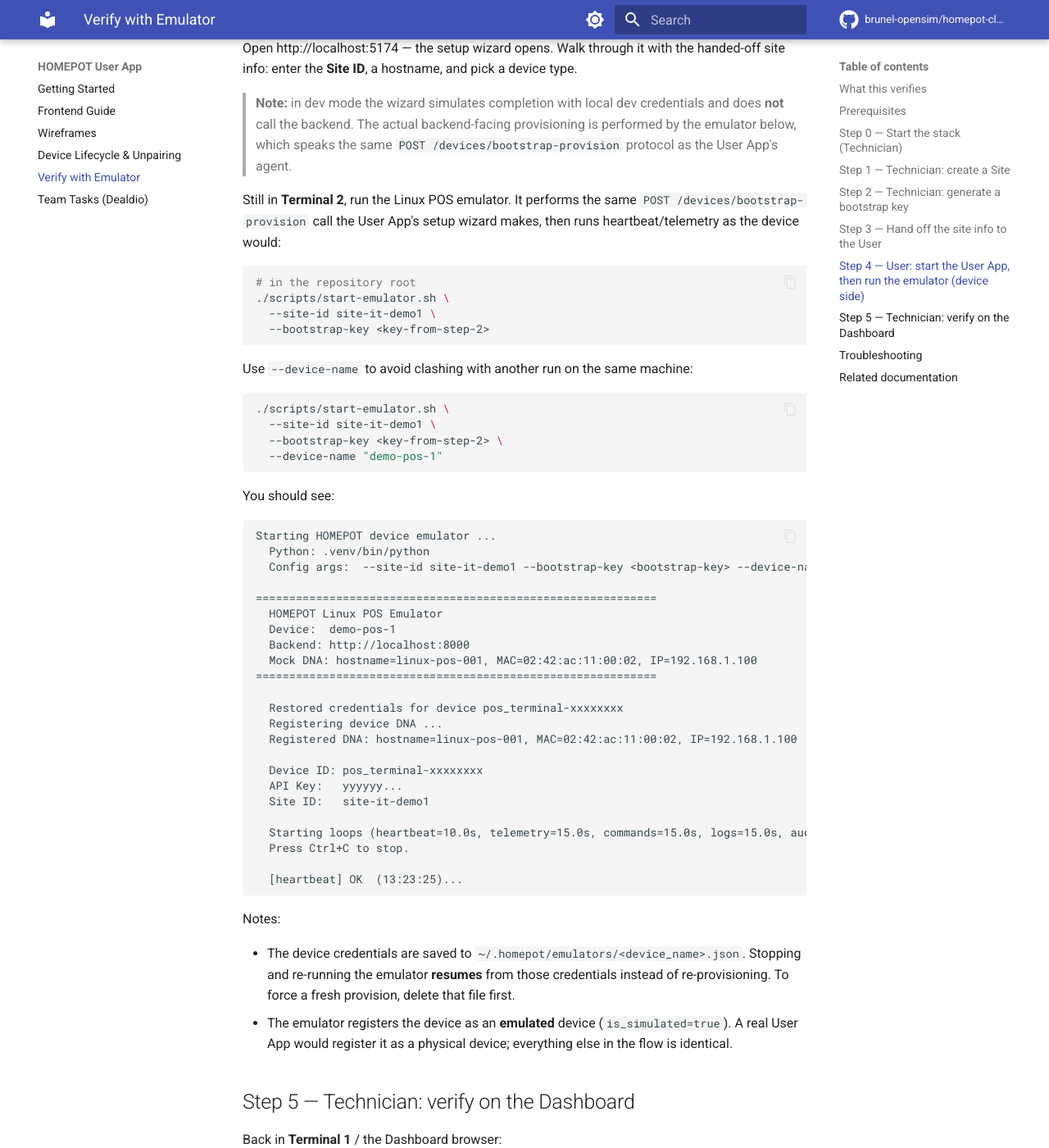
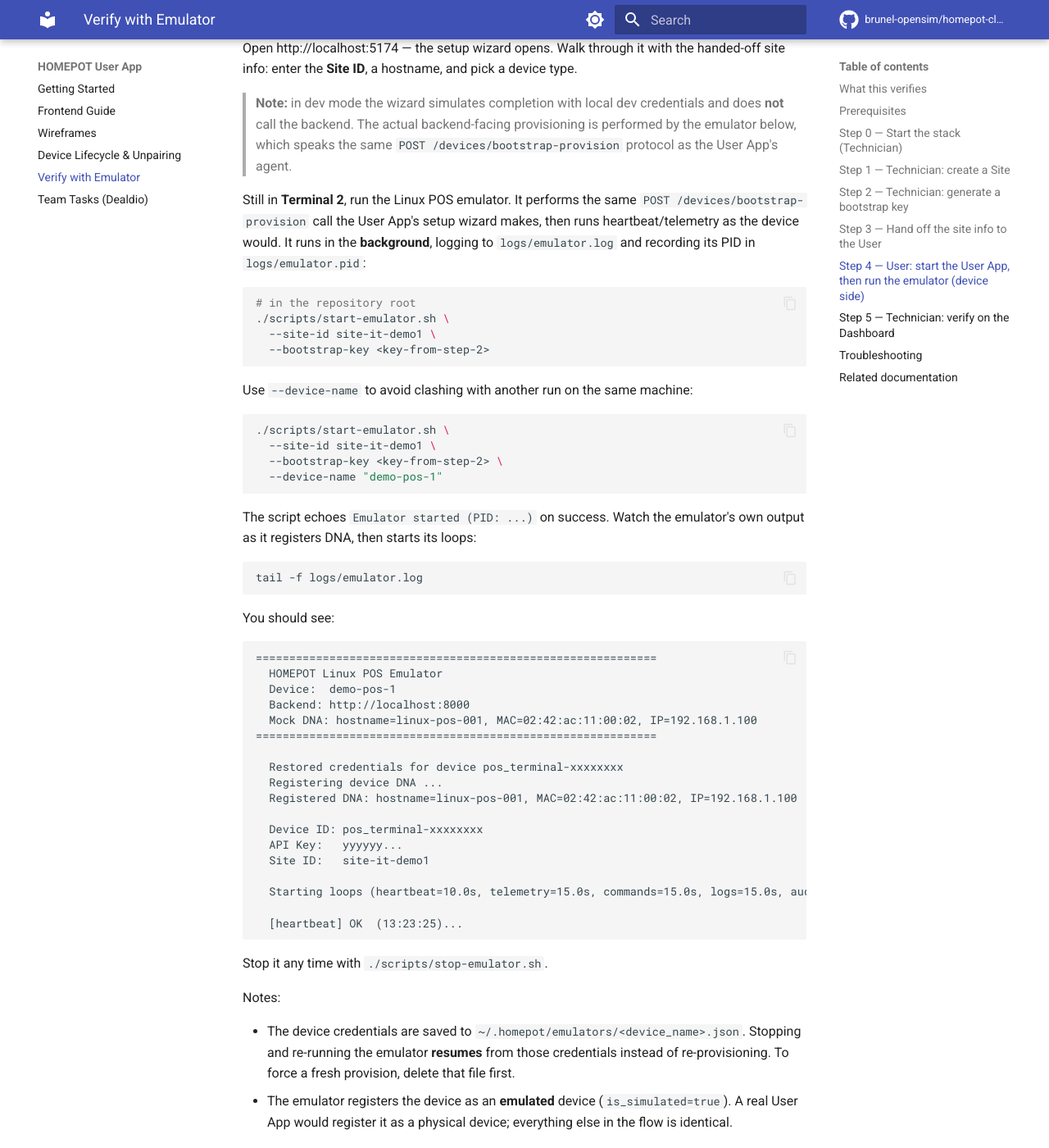
Before and after one commit to brunel-opensim/homepot-client, an MkDocs documentation site: the page built from docs/verify-user-app-with-emulator.md, in a window 1280 px wide and 1400 px high, scrolled down 4320 px. Shown: the whole window at 82% size. Built offline with MkDocs 1.6.1 and Material for MkDocs 9.7.7, drawn with Linux system fonts in a browser that asks for light colours; comment, search, counter and statistics services are not loaded; the version menu is left out; some of the changed text lies outside the part shown.

Commit message:
feat: run device emulator in background with logs/emulator.log and stop script

````diff
--- a/docs/verify-user-app-with-emulator.md
+++ b/docs/verify-user-app-with-emulator.md
@@ -182,7 +182,8 @@ handed-off site info: enter the **Site ID**, a hostname, and pick a device type.
 
 Still in **Terminal 2**, run the Linux POS emulator. It performs the same
 `POST /devices/bootstrap-provision` call the User App's setup wizard makes, then
-runs heartbeat/telemetry as the device would:
+runs heartbeat/telemetry as the device would. It runs in the **background**,
+logging to `logs/emulator.log` and recording its PID in `logs/emulator.pid`:
 
 ```bash
 # in the repository root
@@ -200,13 +201,16 @@ Use `--device-name` to avoid clashing with another run on the same machine:
   --device-name "demo-pos-1"
 ```
 
+The script echoes `Emulator started (PID: ...)` on success. Watch the emulator's
+own output as it registers DNA, then starts its loops:
+
+```
+tail -f logs/emulator.log
+```
+
 You should see:
 
 ```
-Starting HOMEPOT device emulator ...
-  Python: .venv/bin/python
-  Config args:  --site-id site-it-demo1 --bootstrap-key <bootstrap-key> --device-name demo-pos-1 --command-failure-rate 1.0
-
 ============================================================
   HOMEPOT Linux POS Emulator
   Device:  demo-pos-1
@@ -223,10 +227,11 @@ Starting HOMEPOT device emulator ...
   Site ID:   site-it-demo1
 
   Starting loops (heartbeat=10.0s, telemetry=15.0s, commands=15.0s, logs=15.0s, audits=60.0s, jobs=30.0s, alerts=90.0s)
-  Press Ctrl+C to stop.
 
   [heartbeat] OK  (13:23:25)...
 ```
+
+Stop it any time with `./scripts/stop-emulator.sh`.
 
 Notes:
 
@@ -257,8 +262,8 @@ Back in **Terminal 1** / the Dashboard browser:
    (e.g. `High Latency: 474ms`) appears, injected by the emulator via
    `POST /agent/alert` (configurable `alerts_interval_seconds`).
 7. *(Optional)* queue a command (e.g. `ping` or `restart`) from the device
-   detail page — within a few seconds Terminal 2 shows it being ACKed and
-   completed, and the Dashboard records the result.
+   detail page — within a few seconds `logs/emulator.log` shows it being ACKed
+   and completed, and the Dashboard records the result.
 8. *(Optional)* **Compose Command** — from the device detail page, open
    **Compose Command**, pick a command (e.g. `RUN_DIAGNOSTICS` or
    `APPLY_CONFIG`), edit the parameters/envelope, and click **Push Command**.
@@ -276,7 +281,8 @@ Back in **Terminal 1** / the Dashboard browser:
    **error-level** line appears in **Live Logs**, and Push History shows a red-X
    entry whose title/details carry the failure reason (e.g. *Configuration
    download failed: Connection timeout*). Restart without the flag to return to
-   the default ~10% failure rate.
+   the default ~10% failure rate. Restart via
+   `./scripts/stop-emulator.sh && ./scripts/start-emulator.sh --command-failure-rate 1.0`.
 
 ## Troubleshooting
 
````
Also changed, not shown: docs/device-emulators.md (+9 -3 lines), 2 other files.
